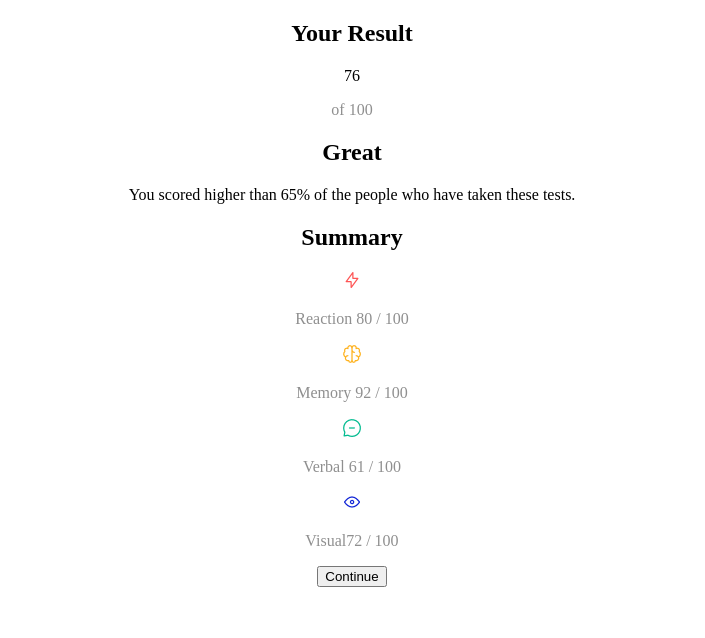
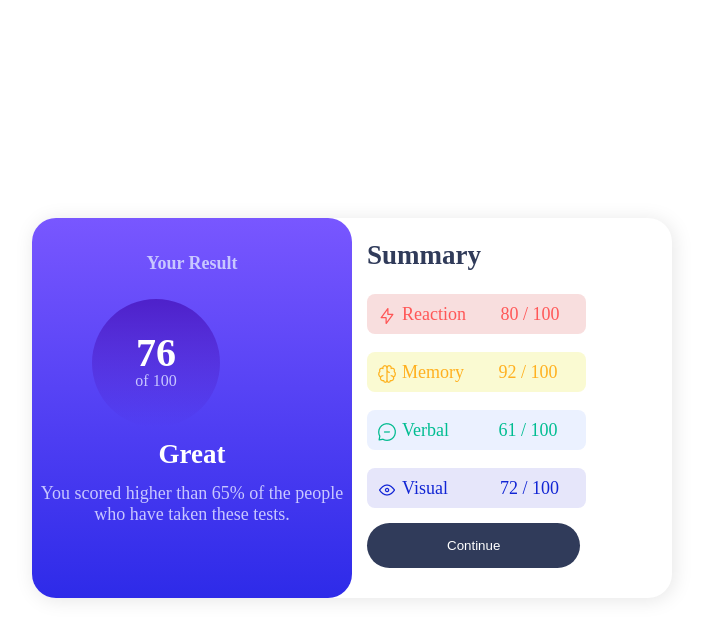
Before and after one commit to Ezekiel225/Template, a plain HTML site: page index.html in a window 1280 px wide. Shown: the whole page, without its empty margins (288-993 px from the left). Drawn offline with Linux system fonts and the light colour scheme.

Commit message:
Update style.css

```diff
--- a/style.css
+++ b/style.css
@@ -1,179 +1,190 @@
+body{
+    background: white;
+    font-family: Hanken Grotesk;
+    font-size: 18px;
+    align-items: center;
+    justify-content: center;
+    display: flex;
+    height: 100vh;
+}
 
-body {
-    font-family: "Montserrat";
+.container{
+    height: 380px;
+    width: 50vw;
+    display: flex;
+    background-color: white;
+    box-shadow: 2px 2px 20px 0 rgba(0, 0, 0, 0.1);
+    border-radius: 1.5rem;
+    color: hsl(241, 100%, 89%);
+}
+
+.result{
     text-align: center;
-  }
+    width: 50%;
+    border-radius: 1.5rem;
+    background: linear-gradient(to bottom, hsl(252, 100%, 67%), hsl(241, 81%, 54%));
+}
 
-  h1, h2, h3, h4, h5, h6 {
-    font-family: "Montserrat-Bold";
-  }
+.score{
+    height: 8rem;
+    width: 8rem;
+    border-radius: 50%;
+    background: linear-gradient(to bottom, hsla(256, 72%, 46%, 1), hsla(241, 72%, 46%, 0));
+    align-items: center;
+    color: hsl(241, 100%, 89%);
+    position: relative;
+    left: 60px;
+    top: 30px;
+}
 
-  p {
-    color: #8f8f8f;
-  }
+.result-title{
+    font-size: 18px;
+    color: hsl(241, 100%, 89%);
+    position: relative;
+    top: 20px;
+}
 
-  /* Headings */
+.real-score{
+    font-weight: 700;
+    font-size: 40px;
+    text-align: center;
+    color: hsl(0, 0%, 100%);
+    position: relative;
+    top: 30px;
+}
 
-  .big-heading {
-    font-family: "Montserrat-Black";
-    font-size: 3.5rem;
-    line-height: 1.5;
-  }
+.Light-red{
+    height: 2.5rem;
+    background: rgb(248, 222, 222);
+    border-radius: 0.5rem;
+    margin-left: 15px;
+    width: 90%;
+}
 
-  .section-heading {
-    font-size: 3rem;
-    line-height: 1.5;
-  }
+.Orange-yellow{
+    height: 2.5rem;
+    background: rgb(250, 250, 210);
+    border-radius: 0.5rem;
+    margin-left: 15px;
+    width: 90%;
+}
 
-  /* Containers */
+.Green-teal{
+    height: 2.5rem;
+    background: hsl(221, 100%, 96%);
+    border-radius: 0.5rem;
+    margin-left: 15px;
+    width: 90%;
+}
 
-  .container-fluid{
-    padding: 7% 15%;
-  }
+.Cobalt-blue{
+    height: 2.5rem;
+    background: lavender;
+    border-radius: 0.5rem;
+    margin-left: 15px;
+    width: 90%;
+}
 
-  /* Sections */
+.icon-reaction{
+    float: left;
+    margin: 5px;
+    margin-top: 12px;
+    margin-left: 10px
+}
 
-  .colored-section {
-    background-color: #ff4c68;
-    color: #fff;
-  }
+.icon-memory{
+    float: left;
+    margin: 5px;
+    margin-top: 12px;
+    margin-left: 10px
+}
 
-  .white-section {
-    background-color: #fff;
-  }
+.icon-verbal{
+    float: left;
+    margin: 5px;
+    margin-top: 12px;
+    margin-left: 10px
+}
 
-  /* Navigation Bar */
+.icon-visual{
+    float: left;
+    margin: 5px;
+    margin-top: 12px;
+    margin-left: 10px
+}
 
-  .navbar {
-    padding: 0 0 4.5rem;
-  }
+.score1{
+    margin-left: 30px;
+}
 
-  .navbar-brand {
-    font-family: "Ubuntu";
-    font-size: 2.5rem;
-    font-weight: bold;
-  }
+.score2{
+    margin-left: 30px;
+}
 
-  .nav-item {
-    padding: 0 18px;
-  }
+.score3{
+    margin-left: 45px;
+}
 
-  .nav-link {
-    font-size: 1.2rem;
-    font-family: "Montserrat-Light";
-  }
+.score4{
+    margin-left: 52px;
+}
 
-  /* Buttons */
+p{
+    padding-top: 10px;
+}
 
-  .download-button {
-    margin: 5% 3% 5% 0;
-  }
+.test-score{
+    position: relative;
+    top: 10px;
+}
 
-  /* Title Section */
+.red{
+    color: hsl(0, 100%, 67%);
+}
 
-  #title {
-    background-color: #ff4c68;
-    color: #fff;
-    text-align: left;
-  }
+.orange{
+    color: hsl(39, 100%, 56%);
+}
 
-  #title .container-fluid {
-    padding: 3% 15% 7%;
-  }
+.teal{
+    color: hsl(166, 100%, 37%);
+}
 
-  /* Title Image */
-
-  .title-image {
-    width: 60%;
-    transform: rotate(25deg);
-    position: absolute;
-    right: 30%;
-  }
-
-  /* Features Section */
-
-  #features {
-    position: relative;
-  }
-
-  .feature-title {
-    font-size: 1.5rem;
-  }
-
-  .feature-box {
-    padding: 4.5%;
-  }
-
-  .icon {
-    color: #ef8172;
-    margin-bottom: 1rem;
-  }
-
-  .icon:hover {
-    color: #ff4c68;
-  }
-
-  /* Testimonial Section */
-
-  #testimonials {
-    background-color: #ef8172;
-  }
-
-  .testimonial-text {
-    font-size: 3rem;
-    line-height: 1.5;
-  }
-
-  .testimonial-image {
-    width: 10%;
-    border-radius: 100%;
-    margin: 20px;
-  }
+.cobalt{
+    color: hsl(234, 85%, 45%);
+}
 
 
-  #press {
-    background-color: #ef8172;
-    padding-bottom: 3%;
-  }
 
-  .press-logo {
-    width: 15%;
-    margin: 20px 20px 50px;
-  }
+h4{
+    text-align: center;
+}
 
-  /* Pricing Section */
+.sum{
+    color: hsl(224, 30%, 27%);
+    padding-left: 15px;
+}
 
-  #pricing {
-    padding: 100px;
-  }
+.total-score{
+    font-size: 16px;
+}
 
-  .price-text {
-    font-size: 3rem;
-    line-height: 1.5;
-  }
+.great{
+    position: relative;
+    top: 20px;
+    color: hsl(0, 0%, 100%);
+}
 
-  .pricing-column {
-    padding: 3% 2%;
-  }
+.continue{
+    padding: 0 40px 0 40px;
+}
 
-  /* CTA Section */
+.btn{
+    background: hsl(224, 30%, 27%);
+    border: none;
+    border-radius: 1.5rem;
+    color: white;
+    padding: 15px 40px 15px 40px;
+    margin: 15px;
 
-
-  /* Footer Section */
-
-
-  .social-icon {
-    margin: 20px 10px;
-  }
-
-  @media (max-width: 1028px) {
-
-    #title {
-      text-align: center;
-    }
-
-    .title-image {
-      position: static;
-      transform: rotate(0);
-    }
-  }
+}
```
